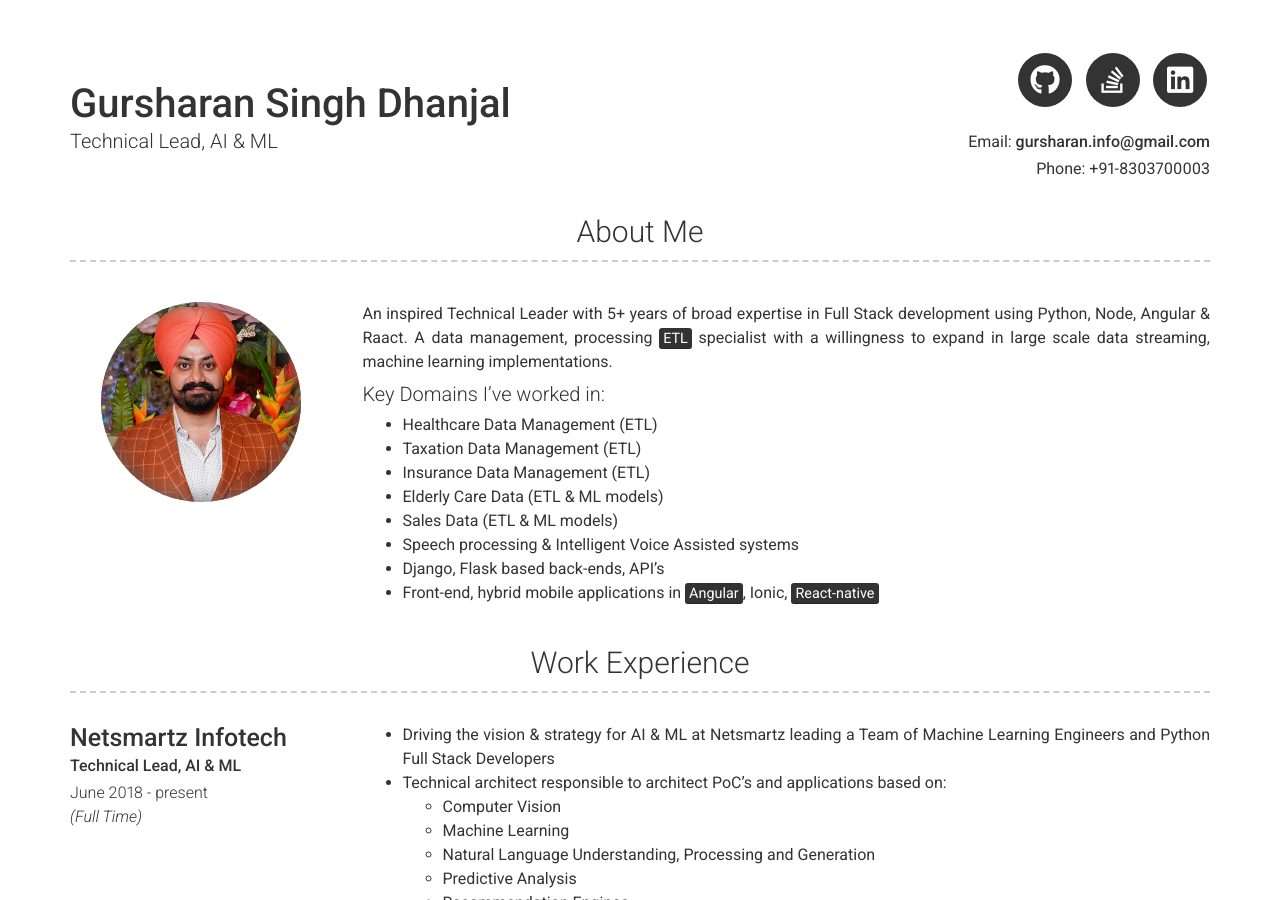
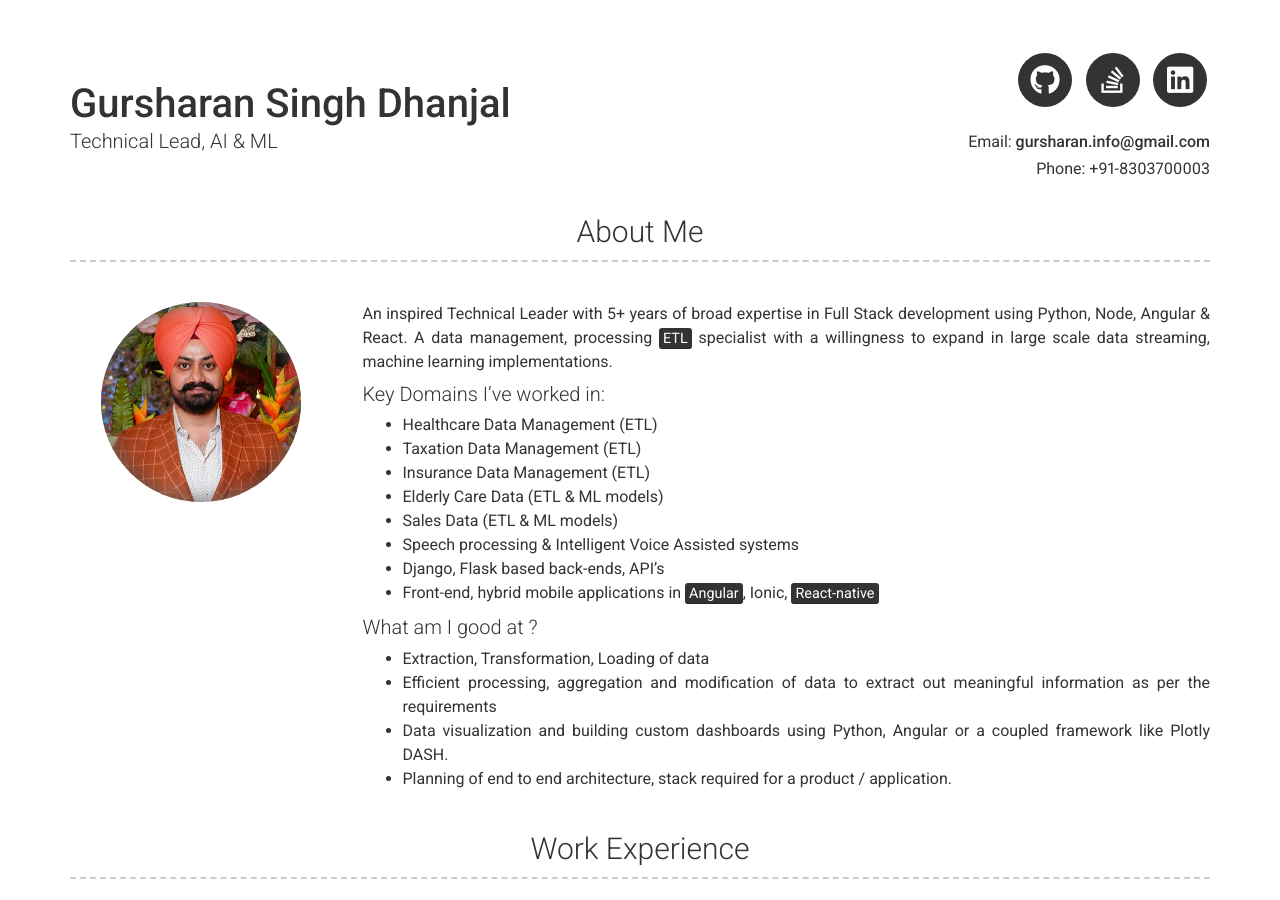
Before and after one commit to gursharan-info/gursharan-info.github.io, a Jekyll site: the page built from index.md, in a window 1280 px wide and 900 px high. Built offline with Jekyll 4.4.1, drawn with Linux system fonts in a browser that asks for light colours; nearby versions of some CDN libraries.

Commit message:
Update About me section

```diff
--- a/_config.yml
+++ b/_config.yml
@@ -46,7 +46,7 @@ additional_links:
 # about_title: About Me (Use this to override about section title)
 about_profile_image: "assets/images/gursharan_crop.jpg"
 about_content: | # this will include new lines to allow paragraphs
-  An inspired Technical Leader with 5+ years of broad expertise in Full Stack development using Python, Node, Angular & Raact. A data management, processing <mark>ETL</mark> specialist with a willingness to expand in large scale data streaming, machine learning implementations.
+  An inspired Technical Leader with 5+ years of broad expertise in Full Stack development using Python, Node, Angular & React. A data management, processing <mark>ETL</mark> specialist with a willingness to expand in large scale data streaming, machine learning implementations.
   ## Key Domains I've worked in:
    - Healthcare Data Management (ETL)
    - Taxation Data Management (ETL)
@@ -57,6 +57,11 @@ about_content: | # this will include new lines to allow paragraphs
    - Django, Flask based back-ends, API's
    - Front-end, hybrid mobile applications in <mark>Angular</mark>, Ionic, <mark>React-native</mark>
 
+  ## What am I good at ?
+   - Extraction, Transformation, Loading of data
+   - Efficient processing, aggregation and modification of data to extract out meaningful information as per the requirements
+   - Data visualization and building custom dashboards using Python, Angular or a coupled framework like Plotly DASH.
+   - Planning of end to end architecture, stack required for a product / application.
 # Projects Section
 # projects_title: Projects #(Use this to override about projects section title)
 
```
Also changed, not shown: 1 other file.
